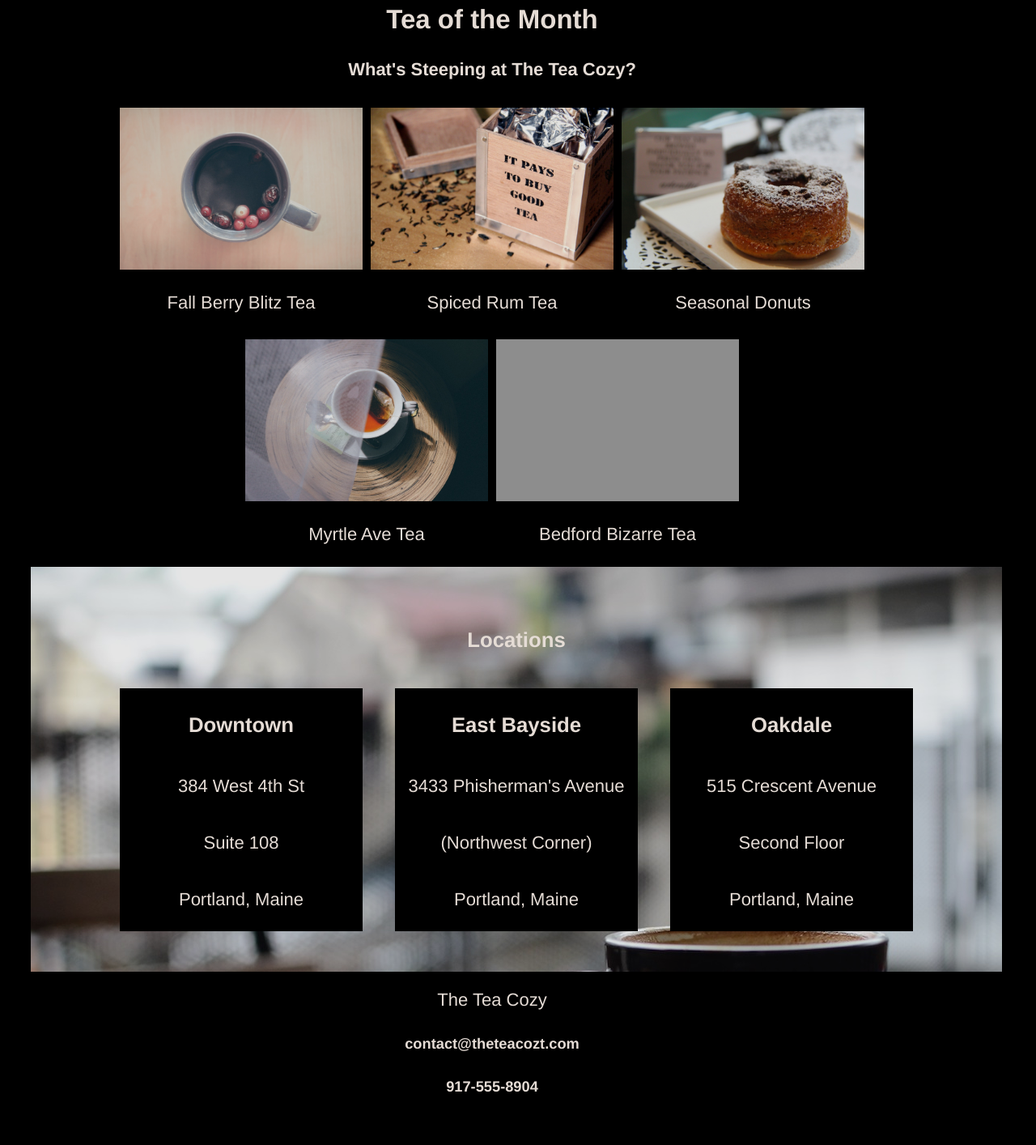
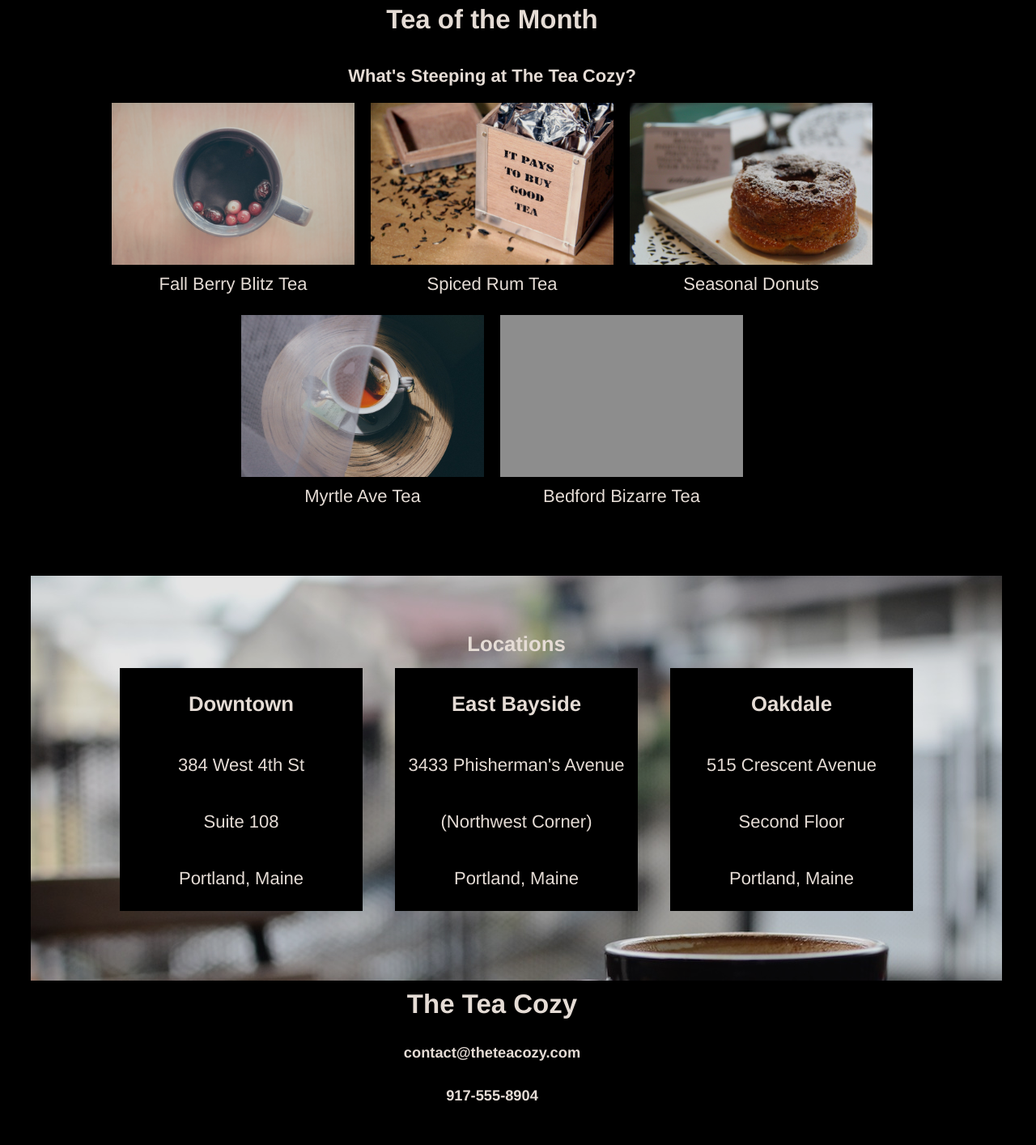
Before and after one commit to clementgeorges/teacozy, a plain HTML site: page index.html in a window 1280 px wide. Shown: the part 780-2194 px from the top of the page at 81% size. Drawn offline with Linux system fonts and the light colour scheme; grey boxes are pictures that could not be loaded.

Commit message:
Final Commit cleaned and corrected all the code

```diff
--- a/index.html
+++ b/index.html
@@ -109,8 +109,8 @@
    <div class="contact-flexcontainer">
 
      <div class="contact">
-       <p>The Tea Cozy</p>
-       <h5>contact@theteacozt.com</h5>
+       <h2>The Tea Cozy</h2>
+       <h5>contact@theteacozy.com</h5>
        <h5>917-555-8904</h5>
 
      </div>
--- a/resources/css/style.css
+++ b/resources/css/style.css
@@ -46,13 +46,20 @@ header nav a {
   height: 700px;
   width: 100%;
   margin-left: 30px;
+
 }
 
 .missioncontent {
   background-color: black;
   margin: auto;
   width: 100%;
-  text-align: center;;
+  text-align: center;
+}
+
+.missioncontent h2,
+H4{
+  padding: 10px;
+  margin: 0px;
 }
 
 /* Second Section  */
@@ -62,16 +69,18 @@ header nav a {
   justify-content: center;
   flex-wrap: wrap;
   width: 1000px;
-  margin: auto;
+  margin: 0px auto 70px;
+
 }
 
-.im {
-  padding: 5px;
-  margin-bottom: ;
+.im{
+  margin: 10px;
 }
 
 .im p {
   text-align: center;
+  margin: 0px;
+  padding: 5px;
 }
 
 .secondtexts {
@@ -91,10 +100,15 @@ header nav a {
 .headlocation {
   display: flex;
   width: 100%;
-  padding-bottom: 15px;
   justify-content: center;
   align-items: center;
-  padding-top: 50px;
+  padding-top: 70px;
+  margin-bottom: 10px
+}
+
+.headlocation h3 {
+  margin: 0px;
+
 }
 
 .stores-flexcontainer {
@@ -129,8 +143,13 @@ header nav a {
   text-align: center;
 }
 
+.contact h2{
+  padding-top: 10px;
+  margin: 0px;
+}
+
 /* Copyright Section  */
 
 .Copright {
-  margin-left: 10px
+  margin-left: 20px
 }
```
